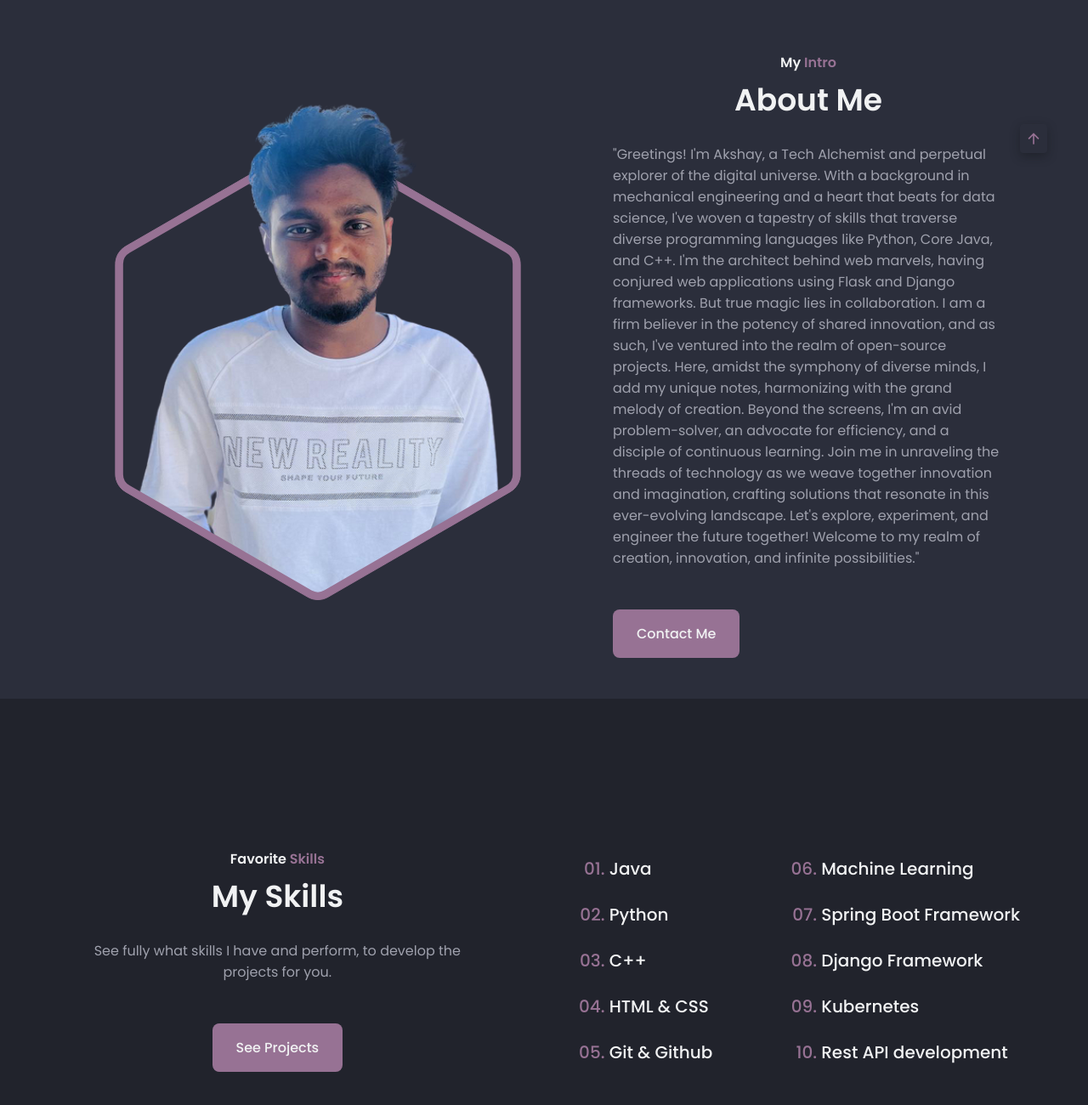
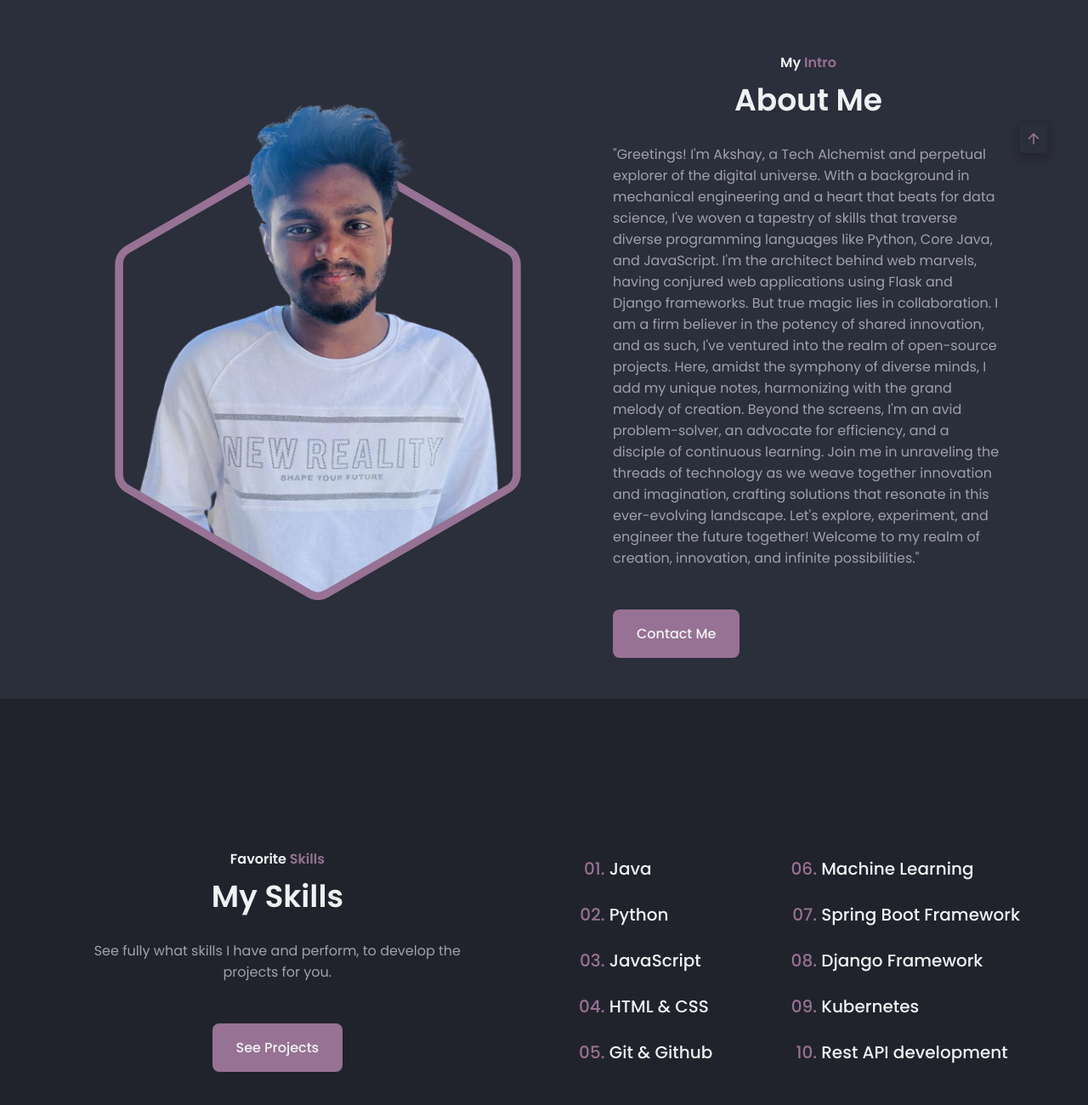
Before and after one commit to Akshayknchalapalli/Akshay-portfolio, a plain HTML site: page index.html in a window 1280 px wide. Shown: the part 1020-2320 px from the top of the page at 85% size. Drawn offline with nearby package versions, Linux system fonts and the light colour scheme.

Commit message:
updated index.html

```diff
--- a/index.html
+++ b/index.html
@@ -74,7 +74,7 @@
 
               <h3 class="home__education">Tech Alchemist</h3>
               <p class="home__description">
-                "Welcome to my digital realm! I'm a Tech Alchemist with a passion for crafting innovative solutions that bridge the gaps between languages and technologies. With a versatile palette of programming languages including Python, Core Java, C++, and a knack for web development using Flask and Django, I'm on a quest to turn ideas into reality. My journey involves delving into machine learning, orchestrating with Docker and Kubernetes, and conjuring DevOps magic. As a firm believer in the power of collaboration, I've also ventured into the world of open-source projects, adding my touch to the symphony of innovation. Join me in this enchanted journey of transforming concepts into technological marvels!"
+                "Welcome to my digital realm! I'm a Tech Alchemist with a passion for crafting innovative solutions that bridge the gaps between languages and technologies. With a versatile palette of programming languages including Python, Core Java, JavaScript, and a knack for web development using Flask and Django, I'm on a quest to turn ideas into reality. My journey involves delving into machine learning, orchestrating with Docker and Kubernetes, and conjuring DevOps magic. As a firm believer in the power of collaboration, I've also ventured into the world of open-source projects, adding my touch to the symphony of innovation. Join me in this enchanted journey of transforming concepts into technological marvels!"
               </p>
               <a href="#contact" class="button">Let's Talk</a>
             </div>
@@ -141,7 +141,7 @@
               About Me
             </h2>
             <p class="about__description">
-              "Greetings! I'm Akshay, a Tech Alchemist and perpetual explorer of the digital universe. With a background in mechanical engineering and a heart that beats for data science, I've woven a tapestry of skills that traverse diverse programming languages like Python, Core Java, and C++. I'm the architect behind web marvels, having conjured web applications using Flask and Django frameworks.
+              "Greetings! I'm Akshay, a Tech Alchemist and perpetual explorer of the digital universe. With a background in mechanical engineering and a heart that beats for data science, I've woven a tapestry of skills that traverse diverse programming languages like Python, Core Java, and JavaScript. I'm the architect behind web marvels, having conjured web applications using Flask and Django frameworks.
 
               But true magic lies in collaboration. I am a firm believer in the potency of shared innovation, and as such, I've ventured into the realm of open-source projects. Here, amidst the symphony of diverse minds, I add my unique notes, harmonizing with the grand melody of creation.
 
@@ -215,7 +215,7 @@
             <ol class="skills__group">
               <li class="skills__item">Java</li>
               <li class="skills__item">Python</li>
-              <li class="skills__item">C++</li>
+              <li class="skills__item">JavaScript</li>
               <li class="skills__item">HTML & CSS</li>
               <li class="skills__item">Git & Github</li>
             </ol>
```
